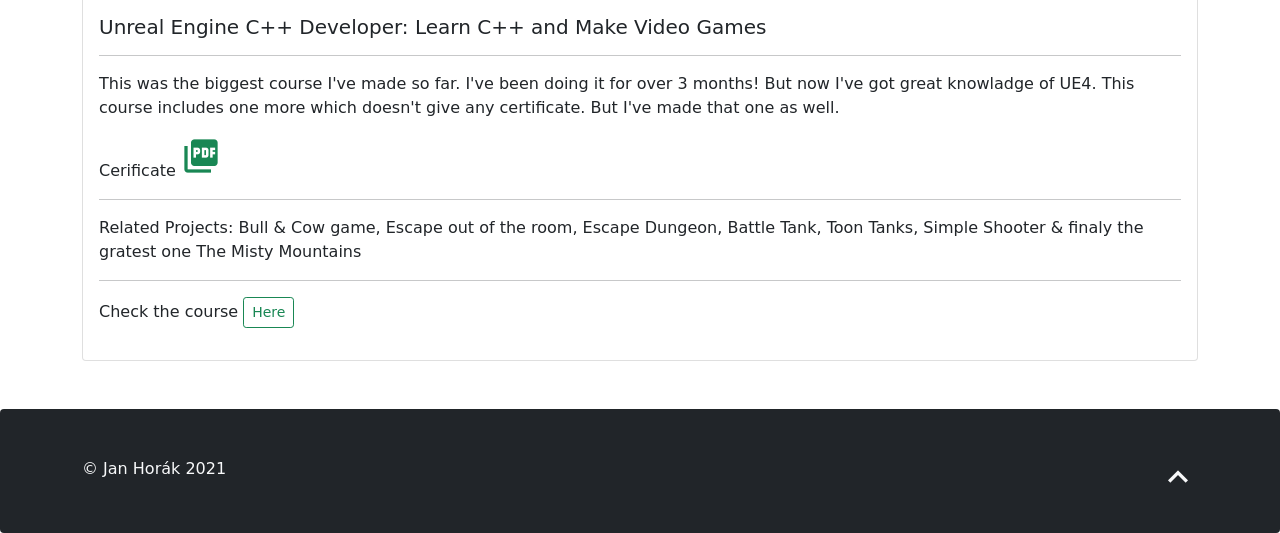
After one commit to Django-Projects-Jan-Horak/jan-horak-website, a Django app: page /certificates in a window 1280 px wide. The commit adds this page. Shown: the part 2319-2852 px from the top of the page. Run offline with Django 3.2, Linux system fonts and the light colour scheme; data comes from the database, SQL or seed files in the repository; both versions use the stored data as it was after the commit; some libraries are stand-ins or nearby versions.

Commit message:
Allmost done - missing about me, project aren't added

```diff
--- a/jan_horak/settings.py
+++ b/jan_horak/settings.py
@@ -121,9 +121,11 @@
 # https://docs.djangoproject.com/en/3.1/howto/static-files/
 
 
+STATICFILES_DIRS = [
+    BASE_DIR /"static",
+]
 
-
-STATIC_ROOT = os.path.join(BASE_DIR, 'static')
+# STATIC_ROOT = os.path.join(BASE_DIR, 'static')
 STATIC_URL = '/static/'
 
 MEDIA_ROOT = os.path.join(BASE_DIR, 'media')
--- a/jan_horak/urls.py
+++ b/jan_horak/urls.py
@@ -34,4 +34,10 @@
     path('games/<str:name>', views.gameprojects, name="gameprojects"),
     path('games/project/<int:id>/', views.detail_game, name='detail_game'),
 
+    # About Me
+    path('aboutme', views.about_me, name='about_me'),
+
+    # Certificates
+    path('certificates', views.certificates, name='certificates'),
+
 ] + static(settings.MEDIA_URL, document_root = settings.MEDIA_ROOT)
--- a/projects/admin.py
+++ b/projects/admin.py
@@ -1,7 +1,5 @@
-
 from django.contrib import admin
-
-from .models import Project, ProjectImage, Tool
+from .models import Project, ProjectImage, Tool, Certificate
 
 class ProjectImageAdmin(admin.StackedInline):
     model = ProjectImage
@@ -18,3 +16,4 @@
     pass
 
 admin.site.register(Tool)
+admin.site.register(Certificate)
--- /dev/null
+++ b/projects/static/css/style.css
@@ -0,0 +1,128 @@
+main {
+        min-height: 75vh;
+}
+
+@import url('https://fonts.googleapis.com/css2?family=Indie+Flower&display=swap');
+@import url('https://fonts.googleapis.com/css2?family=Amatic+SC&family=Indie+Flower&display=swap');
+@import url('https://fonts.googleapis.com/css2?family=Amatic+SC:wght@700&display=swap');
+@import url('https://fonts.googleapis.com/css2?family=Short+Stack&display=swap');
+
+body{
+  /*font-family: 'Indie Flower', cursive;
+  font-size: 1.5em;*/
+  font-family: 'Indie Flower', cursive;
+  font-family: 'Amatic SC', cursive;
+  font-family: 'Short Stack', cursive;
+}
+
+.bd-placeholder-img {
+font-size: 1.125rem;
+text-anchor: middle;
+-webkit-user-select: none;
+-moz-user-select: none;
+user-select: none;
+}
+
+@media (min-width: 768px) {
+.bd-placeholder-img-lg {
+  font-size: 3.5rem;
+}
+}
+
+html{
+font-family: 'Indie Flower', cursive;
+}
+
+html,
+body {
+overflow-x: hidden; /* Prevent scroll on narrow devices */
+}
+
+body {
+padding-top: 56px;
+}
+
+@media (max-width: 991.98px) {
+.offcanvas-collapse {
+position: fixed;
+top: 56px; /* Height of navbar */
+bottom: 0;
+left: 100%;
+width: 100%;
+padding-right: 1rem;
+padding-left: 1rem;
+overflow-y: auto;
+visibility: hidden;
+background-color: #343a40;
+transition: transform .3s ease-in-out, visibility .3s ease-in-out;
+}
+.offcanvas-collapse.open {
+visibility: visible;
+transform: translateX(-100%);
+}
+}
+
+.nav-scroller {
+position: relative;
+z-index: 2;
+height: 2.75rem;
+overflow-y: hidden;
+}
+
+.nav-scroller .nav {
+display: flex;
+flex-wrap: nowrap;
+padding-bottom: 1rem;
+margin-top: -1px;
+overflow-x: auto;
+color: rgba(255, 255, 255, .75);
+text-align: center;
+white-space: nowrap;
+-webkit-overflow-scrolling: touch;
+}
+
+
+
+.nav-underline .active {
+font-weight: 500;
+color: #343a40;
+}
+
+.text-white-50 { color: rgba(255, 255, 255, .5); }
+
+.bg-purple { background-color: #6f42c1; }
+
+.py-7 {
+padding: 5em 0;
+}
+
+.nav-underline .nav-link {
+        padding-top: .75rem;
+        padding-bottom: .75rem;
+        font-size: .875rem;
+        color: #6c757d;
+
+        }
+
+        .nav-underline  {
+        color: #007bff;
+        }
+        .nav-link:hover {
+          color: #007bff;
+        }
+
+        .hover-scale {
+        transition: 0.5s ease-in-out;
+
+        }
+
+        hover-scale-2 {
+          transition: ease-in-out;
+
+          }
+        .hover-scale:hover{
+        transform: scale(1.2);
+        }
+        .hover-scale-2:hover{
+          transform: scale(1.5);
+          }
--- /dev/null
+++ b/projects/templates/projects/about_me.html
@@ -0,0 +1,5 @@
+{% extends 'projects/base.html' %}
+
+{% block content %}
+<h1>About me</h1>
+{% endblock%}
--- a/projects/templates/projects/base.html
+++ b/projects/templates/projects/base.html
@@ -1,5 +1,7 @@
 
 <!doctype html>
+{% load static %}
+
 <html lang="en">
   <head>
     <meta charset="utf-8">
@@ -21,142 +23,90 @@
 
     <meta name="theme-color" content="#7952b3">
 
-    <style>
-        @import url('https://fonts.googleapis.com/css2?family=Indie+Flower&display=swap');
-        @import url('https://fonts.googleapis.com/css2?family=Amatic+SC&family=Indie+Flower&display=swap');
-        @import url('https://fonts.googleapis.com/css2?family=Amatic+SC:wght@700&display=swap');
-        @import url('https://fonts.googleapis.com/css2?family=Short+Stack&display=swap');
+    <link rel="stylesheet" href="{% static 'css/style.css' %}">
 
-        body{
-          /*font-family: 'Indie Flower', cursive;
-          font-size: 1.5em;*/
-          font-family: 'Indie Flower', cursive;
-          font-family: 'Amatic SC', cursive;
-          font-family: 'Short Stack', cursive;
-        }
+      <style>
+        .nav-underline .nav-link {
+          padding-top: .75rem;
+          padding-bottom: .75rem;
+          font-size: .875rem;
+          color: #6c757d;
+          transition: 0.5s ease-in-out;
 
-      .bd-placeholder-img {
-        font-size: 1.125rem;
-        text-anchor: middle;
-        -webkit-user-select: none;
-        -moz-user-select: none;
-        user-select: none;
-      }
+          }
 
-      @media (min-width: 768px) {
-        .bd-placeholder-img-lg {
-          font-size: 3.5rem;
-        }
-      }
-      main{
-        min-height: 75vh;
-      }
-      html{
-        font-family: 'Indie Flower', cursive;
-    }
+          .nav-underline  {
+          color: #007bff;
+          }
+          .nav-link:hover {
+            color: #007bff;
+            transform: scale(1.5);
+          }
 
-    html,
-    body {
-      overflow-x: hidden; /* Prevent scroll on narrow devices */
-    }
+          .hover-scale {
+          transition: 0.5s ease-in-out;
+          z-index: 0;
 
-    body {
-      padding-top: 56px;
-    }
+          }
 
-    @media (max-width: 991.98px) {
-      .offcanvas-collapse {
-        position: fixed;
-        top: 56px; /* Height of navbar */
-        bottom: 0;
-        left: 100%;
-        width: 100%;
-        padding-right: 1rem;
-        padding-left: 1rem;
-        overflow-y: auto;
-        visibility: hidden;
-        background-color: #343a40;
-        transition: transform .3s ease-in-out, visibility .3s ease-in-out;
-      }
-      .offcanvas-collapse.open {
-        visibility: visible;
-        transform: translateX(-100%);
-      }
-    }
+          hover-scale-2 {
+            transition: 1s ease-in-out;
+            z-index: 0;
 
-    .nav-scroller {
-      position: relative;
-      z-index: 2;
-      height: 2.75rem;
-      overflow-y: hidden;
-    }
+            }
 
-    .nav-scroller .nav {
-      display: flex;
-      flex-wrap: nowrap;
-      padding-bottom: 1rem;
-      margin-top: -1px;
-      overflow-x: auto;
-      color: rgba(255, 255, 255, .75);
-      text-align: center;
-      white-space: nowrap;
-      -webkit-overflow-scrolling: touch;
-    }
+            hover-scale-sm {
+              transition: 1s ease-in-out;
+              z-index: 0;
 
-    .nav-underline .nav-link {
-      padding-top: .75rem;
-      padding-bottom: .75rem;
-      font-size: .875rem;
-      color: #6c757d;
-    }
+              }
 
-    .nav-underline .nav-link:hover {
-      color: #007bff;
-    }
+              .hover-scale-sm:hover{
+                transform: scale(1.1);
+          z-index: 2;
 
-    .nav-underline .active {
-      font-weight: 500;
-      color: #343a40;
-    }
+                }
+          .hover-scale:hover{
+          transform: scale(1.05);
+          z-index: 2;
 
-    .text-white-50 { color: rgba(255, 255, 255, .5); }
+          }
+          .hover-scale-2:hover{
+            transform: scale(1.5);
+          z-index: 2;
 
-    .bg-purple { background-color: #6f42c1; }
-
-      .py-7 {
-        padding: 5em 0;
-      }
-
-
-    </style>
-
+            }
+      </style>
   </head>
   <body>
 
 <header class="site-header py-1 mb-5">
   <nav class="navbar navbar-expand-lg navbar-dark bg-dark fixed-top" aria-label="Main navigation">
     <div class="container">
-      <a class="navbar-brand" href="{% url 'home' %}"><span class="material-icons fs-1">home</span></a>
+      <a class="navbar-brand hover-scale mx-5 px-5" href="{% url 'home' %}"><span class="material-icons fs-1">home</span></a>
       <button class="navbar-toggler p-0 border-0" type="button" data-bs-toggle="offcanvas" aria-label="Toggle navigation">
         <span class="navbar-toggler-icon"></span>
       </button>
 
       <div class="navbar-collapse offcanvas-collapse" id="navbarsExampleDefault">
         <ul class="navbar-nav me-auto mb-2 mb-lg-0 py-2">
-          <li class="nav-item mx-5">
-            <a class="nav-link active" aria-current="page" href="#"></a>
-          </li>
-          <li class="nav-item mx-5">
+
+          <li class="nav-item mx-5 hover-scale">
             <a class="nav-link" href="{% url 'web_development' %}"><span class="material-icons fs-1 text-primary">code</span></a>
           </li>
-          <li class="nav-item mx-5">
-            <a class="nav-link" href="{% url 'game_development' %}"><span class="material-icons fs-1 text-warning">games</span></a>
+          <li class="nav-item mx-5 hover-scale">
+            <a class="nav-link" href="{% url 'game_development' %}"><span class="material-icons fs-1 text-warning">
+              sports_esports
+              </span></a>
           </li>
-          <li class="nav-item mx-5">
-            <a class="nav-link" href="#"><span class="material-icons fs-1 text-danger">emoji_people</span></a>
+          <li class="nav-item mx-5 hover-scale">
+            <a class="nav-link" href="{% url 'about_me' %}"><span class="material-icons fs-1 text-danger">emoji_people</span></a>
           </li>
-          <li class="nav-item mx-5">
-            <a class="nav-link" href="#"><span class="material-icons fs-1 text-success">military_tech</span></a>
+          <li class="nav-item mx-5 hover-scale">
+            <a class="nav-link" href="{% url 'certificates' %}"><span class="material-icons fs-1 text-success">verified</span></a>
+          </li>
+          <li class="nav-item mx-5 hover-scale">
+            <a class="nav-link" href="mailto: janhorak58@gmail.com"><span class="material-icons fs-1 text-info">mail</span></a>
           </li>
 
 
@@ -174,11 +124,11 @@
 
 </main>
 
-<footer class="container py-5">
+<footer class="py-5 bg-dark text-light rounded mt-5">
 
   <div class="container">
-    <p class="float-end mb-1">
-      <a href="#">Back to top</a>
+    <p class="float-end mb-1 hover-scale">
+      <a href="#" class="text-decoration-none text-light"><span class="material-icons fs-1">keyboard_arrow_up</span></a>
     </p>
     <p class="mb-1">&copy; Jan Horák {% now "Y" %} </p>
   </div>
@@ -209,7 +159,6 @@
     })
   })()
 </script>
-<script src="/docs/5.0/dist/js/bootstrap.bundle.min.js" integrity="sha384-JEW9xMcG8R+pH31jmWH6WWP0WintQrMb4s7ZOdauHnUtxwoG2vI5DkLtS3qm9Ekf" crossorigin="anonymous"></script>
 
 
   </body>
--- /dev/null
+++ b/projects/templates/projects/certificates.html
@@ -0,0 +1,93 @@
+{% extends 'projects/base.html' %} {% block content %}
+<nav style="--bs-breadcrumb-divider: '>'" aria-label="breadcrumb">
+  <ol class="breadcrumb">
+    <li class="breadcrumb-item"><a href="{% url 'home' %}">Home</a></li>
+    <li class="breadcrumb-item active" aria-current="page">
+      Qualification & Certificates
+    </li>
+  </ol>
+</nav>
+
+<div class="bg-success text-light py-5 text-center rounded mb-5">
+  <h1>Web Development Qualification</h1>
+</div>
+<div class="card-group my-5">
+  {% for c in webs %}
+  <div class="card">
+    <img
+      src="{{c.certificate_image.url}}"
+      class="card-img-top"
+      alt="Certificate of {{c.title}}"
+    />
+    <div class="card-body">
+      <h5 class="card-title">{{c.title}}</h5>
+      <hr />
+      <p class="card-text">{{c.comment}}</p>
+      <p>
+        Cerificate
+        <a href="{{c.certificate_pdf.url}}" target="_blank"
+          ><span class="material-icons fs-1 text-success"
+            >picture_as_pdf</span
+          ></a
+        >
+      </p>
+      <hr />
+      <p>Related Projects: {{c.projects}}</p>
+      <hr />
+      <p>
+        Check the course
+        <a
+          target="_blank"
+          href="{{c.url_to_course}}"
+          class="btn btn-outline-success btn-sm"
+        >
+          Here</a
+        >
+      </p>
+    </div>
+  </div>
+  {% endfor %}
+</div>
+
+<div class="bg-success text-light py-5 text-center rounded mb-5">
+  <h1>Game Development Qualification</h1>
+</div>
+
+<div class="card-group my-5">
+  {% for c in games %}
+  <div class="card">
+    <img
+      src="{{c.certificate_image.url}}"
+      class="card-img-top"
+      alt="Certificate of {{c.title}}"
+    />
+    <div class="card-body">
+      <h5 class="card-title">{{c.title}}</h5>
+      <hr />
+      <p class="card-text">{{c.comment}}</p>
+      <p>
+        Cerificate
+        <a href="{{c.certificate_pdf.url}}" target="_blank"
+          ><span class="material-icons fs-1 text-success"
+            >picture_as_pdf</span
+          ></a
+        >
+      </p>
+      <hr />
+      <p>Related Projects: {{c.projects}}</p>
+      <hr />
+      <p>
+        Check the course
+        <a
+          target="_blank"
+          href="{{c.url_to_course}}"
+          class="btn btn-outline-success btn-sm"
+        >
+          Here</a
+        >
+      </p>
+    </div>
+  </div>
+  {% endfor %}
+</div>
+{% endblock%}
--- a/projects/templates/projects/style.css
+++ /dev/null
@@ -1,3 +0,0 @@
-main {
-        min-height: 270vh;
-}
--- a/projects/templates/projects/web/webprojects.html
+++ b/projects/templates/projects/web/webprojects.html
@@ -14,14 +14,14 @@
 
 <div class="card-group">
 {% for p in projects %}
-<div class="card">
-    <a href="{% url 'detail_web' p.id %}"><img src="{{p.image.url}}" class="card-img-top"></a>
+<div class="card hover-scale">
+    <a href="{% url 'detail_web' p.id %}"><img src="{{p.image.url}}" class="card-img-top img-fluid"></a>
 
       <div class="card-body">
         <h3 class="card-title">{{p.title}}</h3>
         <p class="card-text">{{p.description}}</p>
         <p>Used technologies: {{p.used_tech}}</p>
-        <div class="d-grid">
+        <div class="d-grid hover-scale">
             <a href="{% url 'detail_web' p.id %}" class="btn btn-outline-primary py-5">Show More About {{p.title}}</a>
         </div>
       </div>
--- a/projects/views.py
+++ b/projects/views.py
@@ -1,5 +1,5 @@
 from django.shortcuts import render, get_object_or_404
-from .models import Project, ProjectImage, Tool
+from .models import Project, ProjectImage, Tool, Certificate
 
 def home(request):
     return render(request, "projects/home.html")
@@ -44,3 +44,10 @@
         'project':project,
         'photos':photos
     })
+def about_me(request):
+    return render(request, 'projects/about_me.html')
+
+def certificates(request):
+    webs = Certificate.objects.filter(category="W")
+    games = Certificate.objects.filter(category="G")
+    return render(request, 'projects/certificates.html', {"webs":webs, "games":games})
```
Also changed, not shown: projects/models.py (+20 -0 lines), projects/templates/projects/game/game_dev.html (+8 -4 lines), projects/templates/projects/home.html (+20 -16 lines), projects/templates/projects/web/web_dev.html (+9 -5 lines), db.sqlite3, static/images/django.png (deleted), static/images/game_dev2.png (added).
